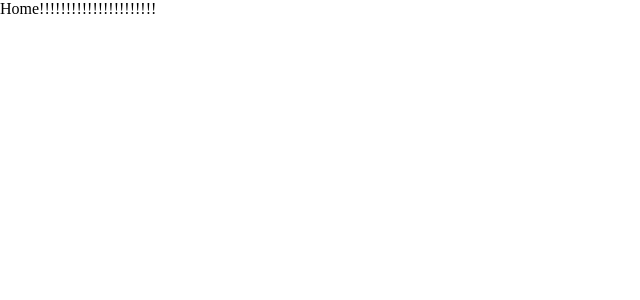
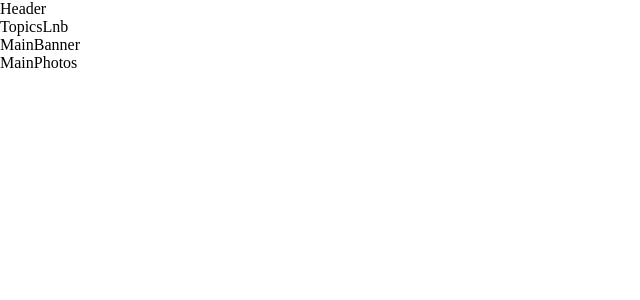
Before and after one commit to ssra91/unsplash, a Next.js app: page / in a window 1280 px wide. Shown: the top 300 px of the page, without its empty margins (0-640 px from the left). Built offline with nearby package versions, Linux system fonts and the light colour scheme.

Commit message:
feat: 폴더 아키텍처 구성 및 eslint 추가

```diff
--- a/package.json
+++ b/package.json
@@ -13,6 +13,7 @@
     "@emotion/styled": "^11.11.0",
     "eslint-config-prettier": "^9.0.0",
     "eslint-plugin-prettier": "^5.0.1",
+    "eslint-plugin-unused-imports": "^3.0.0",
     "next": "14.0.1",
     "prettier": "^3.0.3",
     "react": "^18",
--- a/pages/_app.tsx
+++ b/pages/_app.tsx
@@ -1,6 +1,17 @@
 import "../styles/reset.css";
 import type { AppProps } from "next/app";
+import Header from "@/src/components/Header";
+import styled from "@emotion/styled";
+import TopicsLnb from "@/src/components/Lnb/TopicsLnb";
 
 export default function App({ Component, pageProps }: AppProps) {
-  return <Component {...pageProps} />;
+  return (
+    <Container>
+      <Header />
+      <TopicsLnb />
+      <Component {...pageProps} />
+    </Container>
+  );
 }
+
+const Container = styled.div``;
--- a/pages/_document.tsx
+++ b/pages/_document.tsx
@@ -1,4 +1,4 @@
-import { Html, Head, Main, NextScript } from 'next/document'
+import { Html, Head, Main, NextScript } from "next/document";
 
 export default function Document() {
   return (
@@ -9,5 +9,5 @@ export default function Document() {
         <NextScript />
       </body>
     </Html>
-  )
+  );
 }
--- /dev/null
+++ b/src/components/Header/index.tsx
@@ -0,0 +1,9 @@
+import styled from "@emotion/styled";
+
+const Header = () => {
+  return <Container>Header</Container>;
+};
+
+const Container = styled.div``;
+
+export default Header;
--- /dev/null
+++ b/src/components/Lnb/TopicsLnb/index.tsx
@@ -0,0 +1,9 @@
+import styled from "@emotion/styled";
+
+const TopicsLnb = () => {
+  return <Container>TopicsLnb</Container>;
+};
+
+const Container = styled.div``;
+
+export default TopicsLnb;
--- /dev/null
+++ b/src/views/Home/components/MainBanner/index.tsx
@@ -0,0 +1,9 @@
+import styled from "@emotion/styled";
+
+const MainBanner = () => {
+  return <Container>MainBanner</Container>;
+};
+
+const Container = styled.div``;
+
+export default MainBanner;
--- /dev/null
+++ b/src/views/Home/components/MainPhotos/index.tsx
@@ -0,0 +1,9 @@
+import styled from "@emotion/styled";
+
+const MainPhotos = () => {
+  return <Container>MainPhotos</Container>;
+};
+
+const Container = styled.div``;
+
+export default MainPhotos;
--- a/src/views/Home/index.tsx
+++ b/src/views/Home/index.tsx
@@ -1,17 +1,16 @@
 import styled from "@emotion/styled";
+import MainBanner from "@/src/views/Home/components/MainBanner";
+import MainPhotos from "@/src/views/Home/components/MainPhotos";
 
 const Home = () => {
-
   return (
     <Container>
-        Home!!!!!!!!!!!!!!!!!!!!!!
+      <MainBanner />
+      <MainPhotos />
     </Container>
-  )
-}
+  );
+};
 
-const Container = styled.div`
+const Container = styled.div``;
 
-`;
-
-
-export default Home
+export default Home;
```
Also changed, not shown: pages/api/hello.ts (+5 -5 lines), src/components/Lnb/SearchLnb/index.tsx (added, +9 -0 lines), src/components/SearchBox/index.tsx (added, +9 -0 lines), .eslintrc.js, 1 other file (tests, documents, lock files or other folders).
